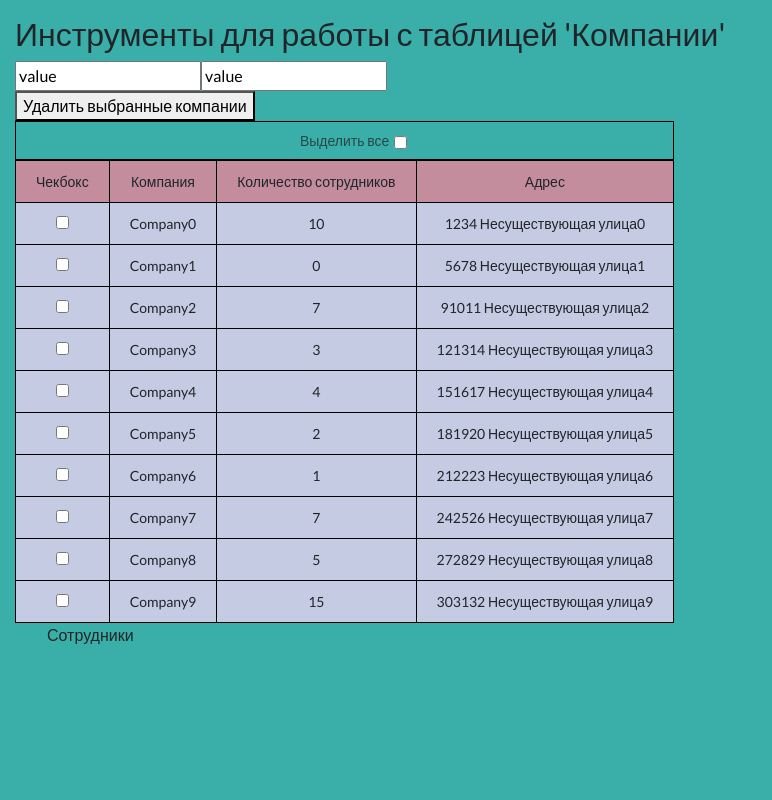
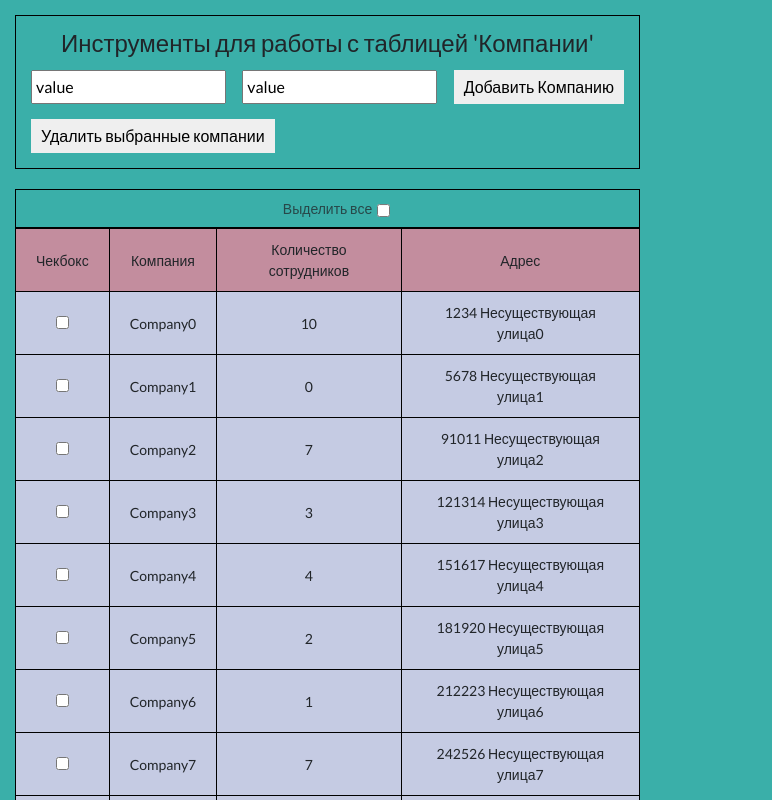
Before and after one commit to Zakharov1984/testing_project_adept, a React (Create React App) app: page / in a window 1280 px wide. Shown: the top 800 px of the page, without its empty margins (0-772 px from the left). Built offline with nearby package versions, Linux system fonts and the light colour scheme; data requests are answered from the project's data file.

Commit message:
added_styles_for_Tools_and_elements

```diff
--- a/src/UI/MainButton/MainButton.tsx
+++ b/src/UI/MainButton/MainButton.tsx
@@ -1,7 +1,7 @@
 interface IMainButtonProps {
-  text: string;
+  children: string;
 }
 
-export const MainButton: React.FC<IMainButtonProps> = ({text}) => {
-  return <button></button>
+export const MainButton: React.FC<IMainButtonProps> = ({children}) => {
+  return <button>{children}</button>
 }
--- a/src/app/styles/index.scss
+++ b/src/app/styles/index.scss
@@ -6,7 +6,28 @@
   font-family: "Lato", sans-serif;
 }
 
+h2 {
+  text-align: center;
+}
+
+input {
+  outline: none;
+  padding: 3px;
+  padding-right: 10px;
+}
+
+button {
+  border: none;
+  padding: 5px 10px;
+}
+
+button:hover {
+  transform: translateY(-1px);
+}
+
 .app {
+  display: grid;
+  grid-template-columns: repeat(2, 1fr);
   max-width: 1400px;
   min-height: 100vh;
   margin: 0 auto;
--- a/src/components/ToolsWork/ToolsWork.module.scss
+++ b/src/components/ToolsWork/ToolsWork.module.scss
@@ -0,0 +1,19 @@
+@import '../../app/styles/globalVar.scss';
+
+.tools {
+  margin-bottom: 20px;
+  padding: $main-padding;
+  border: 1px solid black;
+
+  &__title {
+    margin-bottom: 15px;
+    font-size: 24px;
+    line-height: 24px;
+  }
+
+  &__add {
+    display: flex;
+    justify-content: space-between;
+    margin-bottom: 15px;
+  }
+}
--- a/src/components/ToolsWork/ToolsWork.tsx
+++ b/src/components/ToolsWork/ToolsWork.tsx
@@ -1,5 +1,7 @@
 import { MainInput} from "../../UI/MainInput/MainInput";
 import { MainButton } from "../../UI/MainButton/MainButton";
+
+import st from './ToolsWork.module.scss';
 
 interface IToolsWorkProps {
   type: string;
@@ -8,9 +10,9 @@ interface IToolsWorkProps {
 export const ToolsWork: React.FC<IToolsWorkProps> = ({type}) => {
   return (
     type === 'companies' ?
-      <div className="tools">
-        <h2 className="tools__title">Инструменты для работы с таблицей 'Компании'</h2>
-        <section className="tools__add">
+      <div className={st.tools}>
+        <h2 className={st.tools__title}>Инструменты для работы с таблицей 'Компании'</h2>
+        <section className={st.tools__add}>
           <MainInput
             type="text"
             name="name"
@@ -21,6 +23,9 @@ export const ToolsWork: React.FC<IToolsWorkProps> = ({type}) => {
             name="address"
             value="value"
             placeholder="Адрес компании"/>
+          <MainButton>
+            Добавить Компанию
+          </MainButton>
         </section>
         <section className="tools__delete">
           <button>Удалить выбранные компании</button>
```
